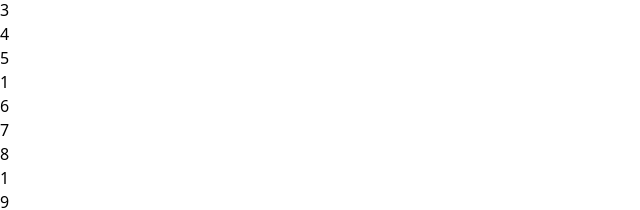
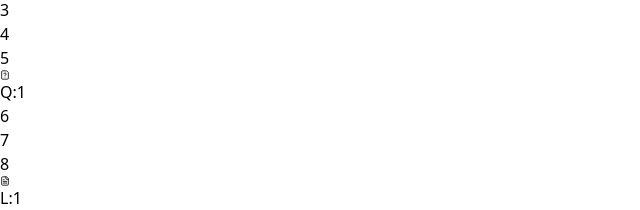
Before and after one commit to luizmasella/CM, a React (Vite) app: page / in a window 1280 px wide. Both pictures are taken after a click on the button "Calendário". Shown: the part 590-800 px from the top of the page, without its empty margins (0-640 px from the left). Built offline with nearby package versions, Linux system fonts and the light colour scheme.

Commit message:
Update CalendarView.tsx

```diff
--- a/src/components/CalendarView.tsx
+++ b/src/components/CalendarView.tsx
@@ -4,10 +4,21 @@ import React from 'react';
 import { usePericias } from '../context/PericiasContext';
 import { useUI } from '../context/UIContext';
 import { useToast } from '../context/ToastContext';
-import { CalendarDays, ChevronRight, Calendar, AlertTriangle, XCircle, Clock, AlertCircle } from 'lucide-react';
+import { CalendarDays, ChevronRight, Calendar, AlertTriangle, XCircle, Clock, AlertCircle, FileText, FileQuestion } from 'lucide-react';
 
 export default function CalendarView() {
-  const { pericias, periciasAtrasadas, prazos7Dias, prazos15Dias, setFilterDate, setFilterPrazo, setFilterStatus, isPrazoVencido, clearAllFilters } = usePericias();
+  const {
+    pericias,
+    periciasAtrasadas,
+    prazos7Dias,
+    prazos15Dias,
+    setFilterDate,
+    setFilterPrazo,
+    clearAllFilters,
+    isPrazoVencido,
+    getPrazoStatus
+  } = usePericias();
+
   const { setActiveTab, openProcessPage } = useUI();
   const { toast } = useToast();
 
@@ -23,20 +34,23 @@ export default function CalendarView() {
 
   const getPericiasForDate = (dateString: string) => pericias.filter(p => p.data === dateString);
 
-  // CORRIGIDO: Função que pega prazos para uma data específica
   const getPrazosForDate = (dateString: string) => {
-    return pericias.filter(p => {
-      // Verifica se o prazoLaudo é nesta data
-      if (p.prazoLaudo === dateString) return true;
+    const prazos: Array<{pericia: any, tipo: 'laudo' | 'quesitos', prazo: string}> = [];
 
-      // Verifica se o prazoQuesitos é nesta data
-      if (p.prazoQuesitos === dateString) return true;
+    pericias.forEach(p => {
+      if (p.prazoLaudo === dateString) {
+        prazos.push({ pericia: p, tipo: 'laudo', prazo: p.prazoLaudo });
+      }
+      if (p.prazoQuesitos === dateString) {
+        prazos.push({ pericia: p, tipo: 'quesitos', prazo: p.prazoQuesitos });
+      }
+    });
 
-      return false;
-    });
+    return prazos;
   };
 
-  const formatDateString = (year: number, month: number, day: number) => `${year}-${String(month + 1).padStart(2, '0')}-${String(day).padStart(2, '0')}`;
+  const formatDateString = (year: number, month: number, day: number) =>
+    `${year}-${String(month + 1).padStart(2, '0')}-${String(day).padStart(2, '0')}`;
 
   const isToday = (year: number, month: number, day: number) => {
     const hoje = new Date();
@@ -134,6 +148,7 @@ export default function CalendarView() {
           </button>
         </div>
 
+        {/* CALENDÁRIO */}
         <div className="grid grid-cols-7 gap-2">
           {['Dom', 'Seg', 'Ter', 'Qua', 'Qui', 'Sex', 'Sáb'].map(day => (
             <div key={day} className="text-center font-bold text-gray-600 py-2">{day}</div>
@@ -154,13 +169,11 @@ export default function CalendarView() {
               const prazosNoDia = getPrazosForDate(dateString);
               const isHoje = isToday(year, month, day);
 
-              // CORRIGIDO: Verifica se TEM prazo vencido nesta data
-              const temPrazoVencido = prazosNoDia.some(p => {
-                const prazoVencidoLaudo = p.prazoLaudo === dateString && isPrazoVencido(p.prazoLaudo);
-                const prazoVencidoQuesitos = p.prazoQuesitos === dateString && isPrazoVencido(p.prazoQuesitos);
-                return prazoVencidoLaudo || prazoVencidoQuesitos;
-              });
+              // Separa prazos por tipo e status
+              const prazosLaudo = prazosNoDia.filter(p => p.tipo === 'laudo');
+              const prazosQuesitos = prazosNoDia.filter(p => p.tipo === 'quesitos');
 
+              const temPrazoVencido = prazosNoDia.some(p => isPrazoVencido(p.prazo));
               const temConteudo = periciasNoDia.length > 0 || prazosNoDia.length > 0;
 
               return (
@@ -179,6 +192,7 @@ export default function CalendarView() {
                 >
                   <div className="text-sm font-semibold mb-1">{day}</div>
                   <div className="flex-1 flex flex-col gap-1 overflow-hidden">
+                    {/* Perícias agendadas */}
                     {periciasNoDia.length > 0 && (
                       <div className="flex items-center gap-1">
                         <div className="w-2 h-2 bg-blue-500 rounded-full"></div>
@@ -187,11 +201,23 @@ export default function CalendarView() {
                         </span>
                       </div>
                     )}
-                    {prazosNoDia.length > 0 && (
+
+                    {/* Prazos de Laudo */}
+                    {prazosLaudo.length > 0 && (
                       <div className="flex items-center gap-1">
-                        <div className={`w-2 h-2 rounded-full ${temPrazoVencido ? 'bg-red-500 animate-pulse' : 'bg-yellow-500'}`}></div>
-                        <span className={`text-xs font-medium ${temPrazoVencido ? 'text-red-700' : 'text-yellow-700'}`}>
-                          {prazosNoDia.length}
+                        <FileText size={10} className={`${temPrazoVencido ? 'text-red-600 animate-pulse' : 'text-purple-600'}`} />
+                        <span className={`text-xs font-medium ${temPrazoVencido ? 'text-red-700' : 'text-purple-700'}`}>
+                          L:{prazosLaudo.length}
+                        </span>
+                      </div>
+                    )}
+
+                    {/* Prazos de Quesitos */}
+                    {prazosQuesitos.length > 0 && (
+                      <div className="flex items-center gap-1">
+                        <FileQuestion size={10} className={`${temPrazoVencido ? 'text-red-600 animate-pulse' : 'text-orange-600'}`} />
+                        <span className={`text-xs font-medium ${temPrazoVencido ? 'text-red-700' : 'text-orange-700'}`}>
+                          Q:{prazosQuesitos.length}
                         </span>
                       </div>
                     )}
@@ -202,28 +228,35 @@ export default function CalendarView() {
           })()}
         </div>
 
-        {/* Legenda */}
-        <div className="mt-4 flex flex-wrap gap-4 text-sm">
+        {/* LEGENDA MELHORADA */}
+        <div className="mt-6 bg-gray-50 rounded-lg p-4 border-2 border-gray-200">
+          <h4 className="font-semibold text-gray-700 mb-3">Legenda:</h4>
+          <div className="grid grid-cols-2 md:grid-cols-3 gap-3 text-sm">
             <div className="flex items-center gap-2">
-            <div className="w-3 h-3 bg-green-500 rounded"></div>
-            <span className="text-gray-700">Hoje</span>
+              <div className="w-4 h-4 bg-green-500 rounded-full border-2 border-green-700"></div>
+              <span className="text-gray-700 font-medium">Hoje</span>
             </div>
             <div className="flex items-center gap-2">
-            <div className="w-3 h-3 bg-blue-500 rounded"></div>
+              <div className="w-3 h-3 bg-blue-500 rounded-full"></div>
               <span className="text-gray-700">Perícias agendadas</span>
             </div>
             <div className="flex items-center gap-2">
-            <div className="w-3 h-3 bg-yellow-500 rounded"></div>
-            <span className="text-gray-700">Prazos</span>
+              <FileText size={14} className="text-purple-600" />
+              <span className="text-gray-700">Prazo de Laudo (L)</span>
             </div>
             <div className="flex items-center gap-2">
-            <div className="w-3 h-3 bg-red-500 rounded animate-pulse"></div>
-            <span className="text-gray-700">Prazos vencidos</span>
+              <FileQuestion size={14} className="text-orange-600" />
+              <span className="text-gray-700">Prazo de Quesitos (Q)</span>
+            </div>
+            <div className="flex items-center gap-2">
+              <div className="w-3 h-3 bg-red-500 rounded-full animate-pulse"></div>
+              <span className="text-gray-700 font-medium">Prazo vencido</span>
+            </div>
           </div>
         </div>
       </div>
 
-      {/* CARDS DE RESUMO - AGORA COM 4 COLUNAS */}
+      {/* CARDS DE RESUMO */}
       <div className="grid grid-cols-1 md:grid-cols-2 lg:grid-cols-4 gap-4">
         {/* PERÍCIAS NO MÊS */}
         <div className="bg-white rounded-xl shadow-lg p-6">
@@ -246,9 +279,15 @@ export default function CalendarView() {
                   <p className="font-semibold text-sm">
                     {new Date(p.data).toLocaleDateString('pt-BR')}
                   </p>
-                  <p className="text-xs text-gray-700">{p.reclamante}</p>
+                  <p className="text-xs text-gray-700 truncate">{p.reclamante}</p>
+                  <p className="text-xs text-gray-500">{p.numeroProcesso}</p>
                 </div>
               ))}
+              {periciasNoMes.length > 5 && (
+                <p className="text-xs text-gray-500 text-center pt-2">
+                  + {periciasNoMes.length - 5} perícia(s)
+                </p>
+              )}
             </div>
           ) : (
             <p className="text-gray-500 text-sm">Nenhuma perícia</p>
@@ -267,19 +306,37 @@ export default function CalendarView() {
           </div>
           {periciasAtrasadas.length > 0 ? (
             <div className="space-y-2 max-h-64 overflow-y-auto">
-              {periciasAtrasadas.slice(0, 5).map(p => (
+              {periciasAtrasadas.slice(0, 5).map(p => {
+                const prazoLaudoVencido = p.prazoLaudo && isPrazoVencido(p.prazoLaudo);
+                const prazoQuesitosVencido = p.prazoQuesitos && isPrazoVencido(p.prazoQuesitos);
+
+                return (
                   <div
                     key={p.id}
                     onClick={() => handlePrazosClick('vencidos')}
                     className="p-3 bg-red-50 rounded-lg hover:bg-red-100 cursor-pointer transition-colors border border-red-200 animate-pulse"
                   >
                     <p className="font-semibold text-sm text-red-800">{p.numeroProcesso}</p>
-                  <p className="text-xs text-red-700">
-                    ⚠️ Prazo: {p.prazoLaudo && new Date(p.prazoLaudo).toLocaleDateString('pt-BR')}
-                    {p.prazoQuesitos && new Date(p.prazoQuesitos).toLocaleDateString('pt-BR')}
+                    <div className="flex flex-col gap-1 mt-1">
+                      {prazoLaudoVencido && (
+                        <p className="text-xs text-red-700 flex items-center gap-1">
+                          <FileText size={10} /> Laudo: {new Date(p.prazoLaudo!).toLocaleDateString('pt-BR')}
                         </p>
+                      )}
+                      {prazoQuesitosVencido && (
+                        <p className="text-xs text-red-700 flex items-center gap-1">
+                          <FileQuestion size={10} /> Quesitos: {new Date(p.prazoQuesitos!).toLocaleDateString('pt-BR')}
+                        </p>
+                      )}
                     </div>
-              ))}
+                  </div>
+                );
+              })}
+              {periciasAtrasadas.length > 5 && (
+                <p className="text-xs text-red-600 text-center pt-2 font-medium">
+                  + {periciasAtrasadas.length - 5} vencido(s)
+                </p>
+              )}
             </div>
           ) : (
             <p className="text-gray-500 text-sm">Nenhum vencido 🎉</p>
@@ -305,12 +362,25 @@ export default function CalendarView() {
                   className="p-3 bg-yellow-50 rounded-lg hover:bg-yellow-100 cursor-pointer transition-colors border border-yellow-200"
                 >
                   <p className="font-semibold text-sm text-yellow-800">{p.numeroProcesso}</p>
-                  <p className="text-xs text-gray-700">
-                    {p.prazoLaudo && new Date(p.prazoLaudo).toLocaleDateString('pt-BR')}
-                    {!p.prazoLaudo && p.prazoQuesitos && new Date(p.prazoQuesitos).toLocaleDateString('pt-BR')}
+                  <div className="flex flex-col gap-1 mt-1">
+                    {p.prazoLaudo && getPrazoStatus(p.prazoLaudo) === '7dias' && (
+                      <p className="text-xs text-gray-700 flex items-center gap-1">
+                        <FileText size={10} /> {new Date(p.prazoLaudo).toLocaleDateString('pt-BR')}
                       </p>
+                    )}
+                    {p.prazoQuesitos && getPrazoStatus(p.prazoQuesitos) === '7dias' && (
+                      <p className="text-xs text-gray-700 flex items-center gap-1">
+                        <FileQuestion size={10} /> {new Date(p.prazoQuesitos).toLocaleDateString('pt-BR')}
+                      </p>
+                    )}
+                  </div>
                 </div>
               ))}
+              {prazos7Dias.length > 5 && (
+                <p className="text-xs text-yellow-600 text-center pt-2">
+                  + {prazos7Dias.length - 5} prazo(s)
+                </p>
+              )}
             </div>
           ) : (
             <p className="text-gray-500 text-sm">Nenhum prazo 🎉</p>
@@ -336,12 +406,25 @@ export default function CalendarView() {
                   className="p-3 bg-orange-50 rounded-lg hover:bg-orange-100 cursor-pointer transition-colors border border-orange-200"
                 >
                   <p className="font-semibold text-sm text-orange-800">{p.numeroProcesso}</p>
-                  <p className="text-xs text-gray-700">
-                    {p.prazoLaudo && new Date(p.prazoLaudo).toLocaleDateString('pt-BR')}
-                    {!p.prazoLaudo && p.prazoQuesitos && new Date(p.prazoQuesitos).toLocaleDateString('pt-BR')}
+                  <div className="flex flex-col gap-1 mt-1">
+                    {p.prazoLaudo && getPrazoStatus(p.prazoLaudo) === '15dias' && (
+                      <p className="text-xs text-gray-700 flex items-center gap-1">
+                        <FileText size={10} /> {new Date(p.prazoLaudo).toLocaleDateString('pt-BR')}
                       </p>
+                    )}
+                    {p.prazoQuesitos && getPrazoStatus(p.prazoQuesitos) === '15dias' && (
+                      <p className="text-xs text-gray-700 flex items-center gap-1">
+                        <FileQuestion size={10} /> {new Date(p.prazoQuesitos).toLocaleDateString('pt-BR')}
+                      </p>
+                    )}
+                  </div>
                 </div>
               ))}
+              {prazos15Dias.length > 5 && (
+                <p className="text-xs text-orange-600 text-center pt-2">
+                  + {prazos15Dias.length - 5} prazo(s)
+                </p>
+              )}
             </div>
           ) : (
             <p className="text-gray-500 text-sm">Nenhum prazo 🎉</p>
```
Lines whose indentation alone changed are shown as unchanged.
